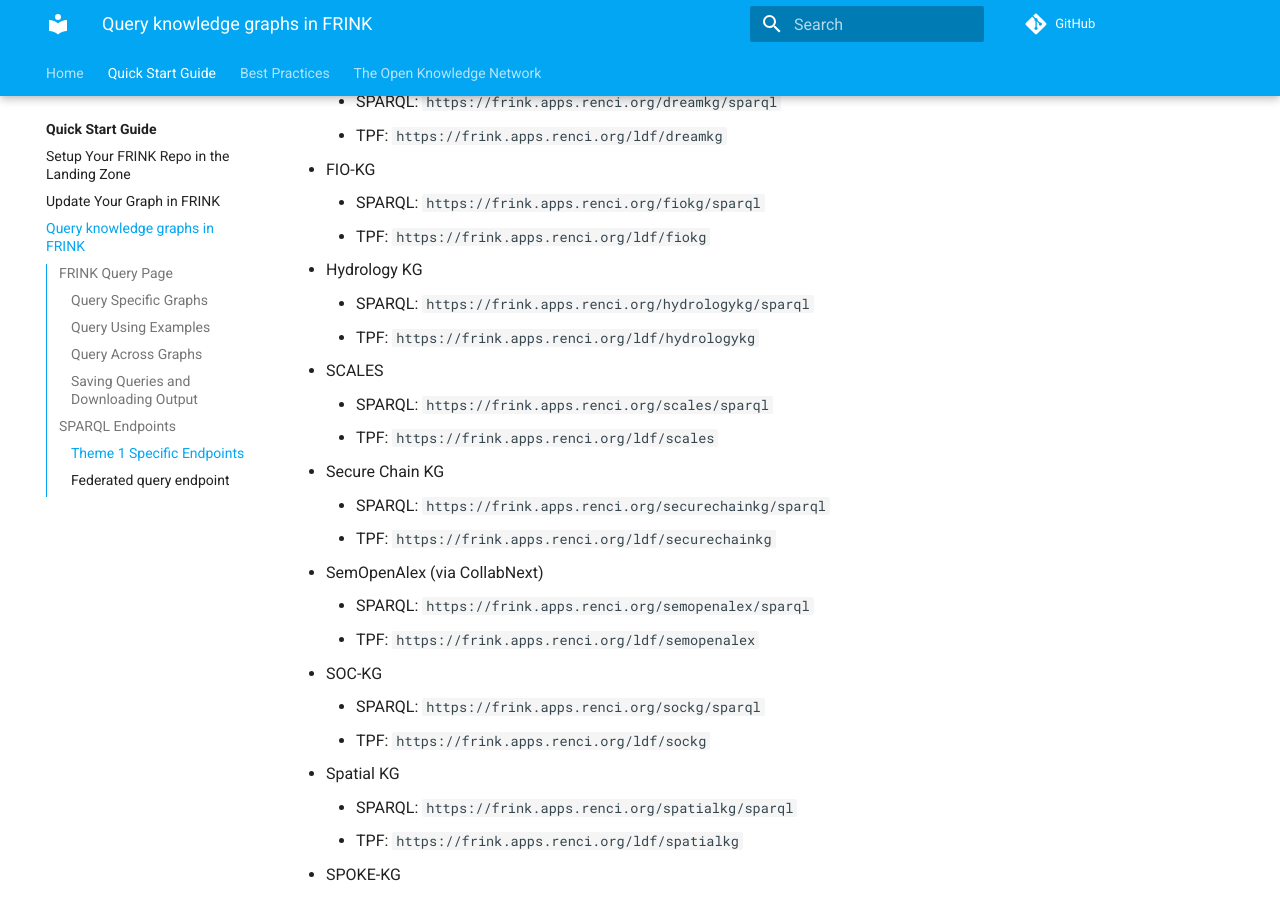
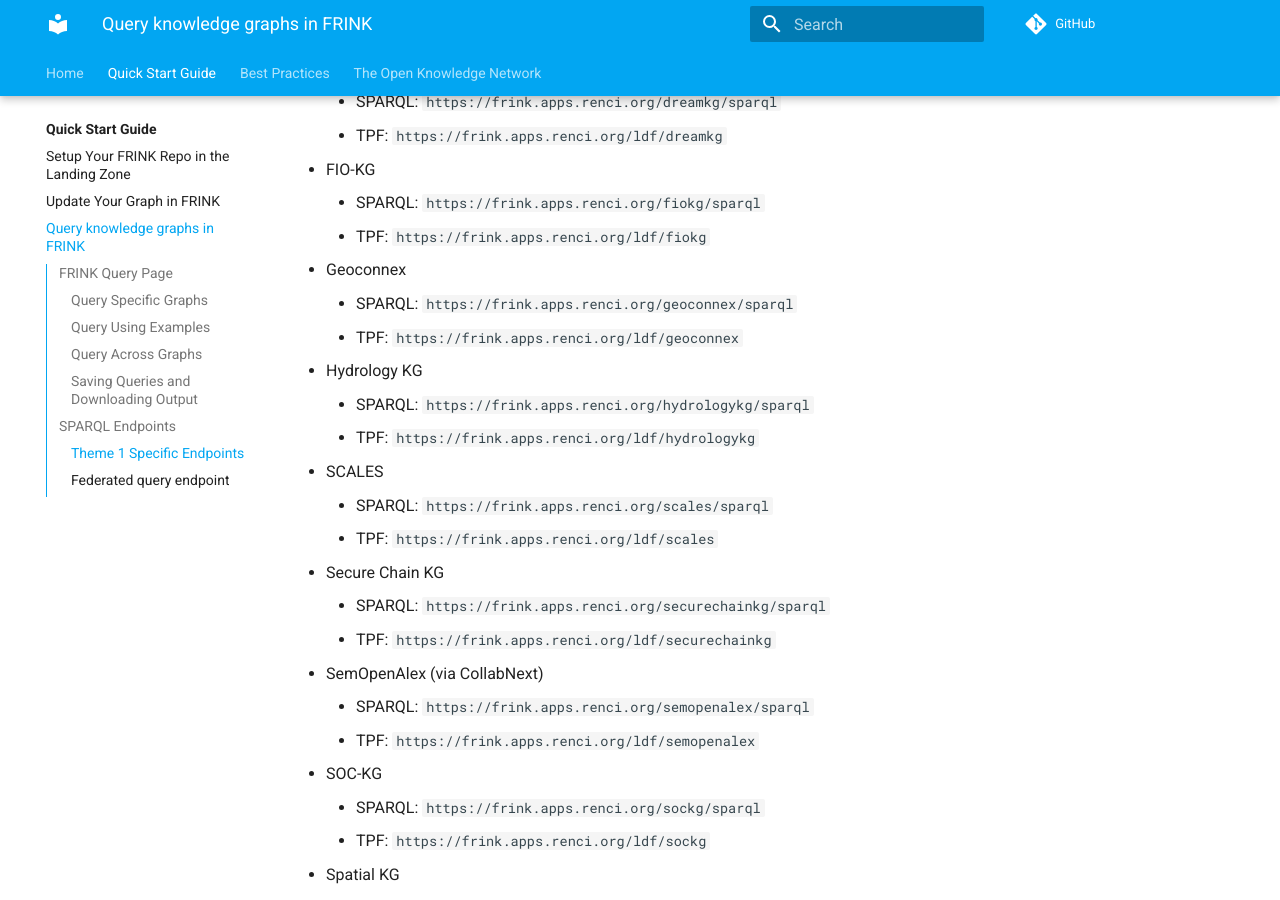
Before and after one commit to frink-okn/frink-landing-zone, an MkDocs documentation site: the page built from docs/help/query-page.md, in a window 1280 px wide and 900 px high, scrolled down 2845 px. Built offline with MkDocs 1.6.1 and Material for MkDocs 9.7.7, drawn with Linux system fonts in a browser that asks for light colours; comment, search, counter and statistics services are not loaded.

Commit message:
Update query-page.md

```diff
--- a/docs/help/query-page.md
+++ b/docs/help/query-page.md
@@ -63,6 +63,9 @@
 - FIO-KG
     - SPARQL: `https://frink.apps.renci.org/fiokg/sparql`
     - TPF: `https://frink.apps.renci.org/ldf/fiokg`
+- Geoconnex
+    - SPARQL: `https://frink.apps.renci.org/geoconnex/sparql`
+    - TPF: `https://frink.apps.renci.org/ldf/geoconnex`
 - Hydrology KG
     - SPARQL: `https://frink.apps.renci.org/hydrologykg/sparql`
     - TPF: `https://frink.apps.renci.org/ldf/hydrologykg`
```
